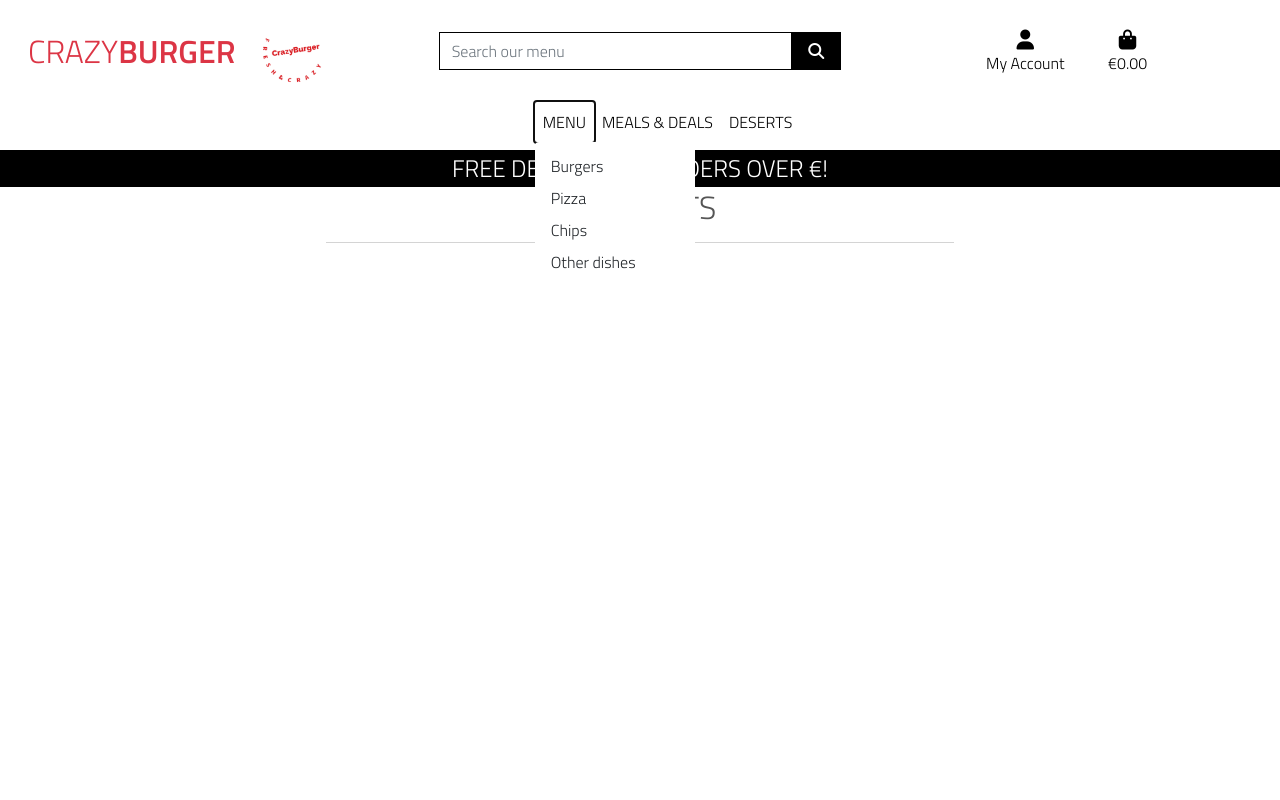
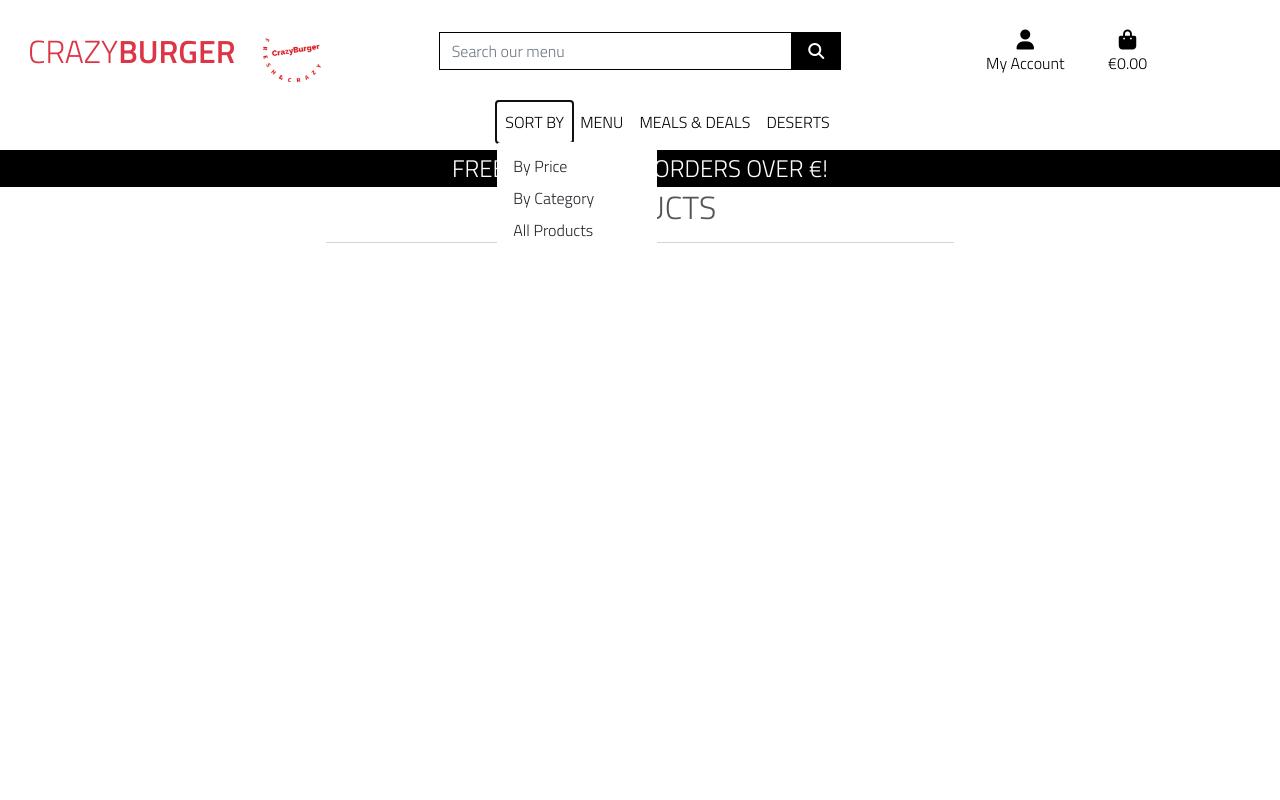
Before and after one commit to Martin-ITT/MS4_Crazy_Burger, a Django app: page /products/ in a window 1280 px wide, after a click on "SORT BY". Run offline with Django 3.2, Linux system fonts and the light colour scheme; data that the repository does not hold is empty; some libraries are stand-ins or nearby versions.

Commit message:
sorting funcionality added

```diff
--- a/products/views.py
+++ b/products/views.py
@@ -14,13 +14,32 @@ def all_products(request):
     products = Product.objects.all()
     query = None
     categories = None
+    sort = None
+    direction = None
 
+    """ sorting by"""
     if request.GET:
+        if 'sort' in request.GET:
+            sortkey = request.GET['sort']
+            sort = sortkey
+            if sortkey == 'name':
+                sortkey = 'lower'
+                products = products.annotate(lower_name=Lower('name'))
+
+            if 'direction' in request.GET:
+                direction = request.GET['direction']
+                if direction == 'desc':
+                    sortkey = f'-{sortkey}'
+
+            products = products.order_by(sortkey)
+
+        """ selecting categories in navbar """
         if 'category' in request.GET:
             categories = request.GET['category'].split(',')
             products = products.filter(category__name__in=categories)
             categories = Category.objects.filter(name__in=categories)
 
+        """ search query """
         if 'q' in request.GET:
             query = request.GET['q']
             if not query:
@@ -32,10 +51,13 @@ def all_products(request):
                 description__icontains=query)
             products = products.filter(queries)
 
+    current_sorting = f'{sort}_{direction}'
+
     context = {
         'products': products,
         'search_term': query,
         'current_categories': categories,
+        'current_sorting': current_sorting,
     }
 
     return render(request, 'products/products.html', context)
--- a/templates/includes/main-nav.html
+++ b/templates/includes/main-nav.html
@@ -1,18 +1,17 @@
 <div class="collapse navbar-collapse" id="main-nav">
     <ul class="navbar-nav w-auto mx-auto">
-        <!--
+
         <li class="nav-item dropdown">
             <a class="logo-font font-weight-bold nav-link text-black mr-5" href="#" id="all-products-link" data-toggle="dropdown" aria-haspopup="true" aria-expanded="false">
-                Menu
+                Sort by
             </a>
             <div class="dropdown-menu border-0" aria-labelledby="all-products-link">
-                <a href="" class="dropdown-item">By Price</a>
-                <a href="" class="dropdown-item">By Category</a>
-                <a href="" class="dropdown-item ">Newest</a>
-                <a href="" class="dropdown-item">All Products</a>
+                <a href="{%  url 'products' %}?sort=price&direction=asc" class="dropdown-item">By Price</a>
+                <a href="{%  url 'products' %}?sort=category&direction=asc" class="dropdown-item">By Category</a>
+                <a href="{%  url 'products' %}" class="dropdown-item">All Products</a>
             </div>
         </li>
-        -->
+
         <li class="nav-item dropdown">
             <a class="logo-font font-weight-bold nav-link text-black mr-5" href="#" id="all-products-link" data-toggle="dropdown" aria-haspopup="true" aria-expanded="false">
                 Menu
@@ -21,7 +20,7 @@
                 <a href="{% url 'products' %}?category=burgers" class="dropdown-item">Burgers</a>
                 <a href="{% url 'products' %}?category=pizza" class="dropdown-item">Pizza</a>
                 <a href="{% url 'products' %}?category=loaded_chips" class="dropdown-item ">Chips</a>
-                <a href="{% url 'products' %}?category=salads,creoles,kebebs,wraps,baguettes,china_town,fish,sides" class="dropdown-item ">Other dishes</a>
+                <a href="{% url 'products' %}?category=salads,creoles,kebabs,wraps,baguettes,china_town,fish,sides" class="dropdown-item ">Other dishes</a>
                 <!-- <a href="" class="dropdown-item">All Products</a> -->
             </div>
         </li>
```
